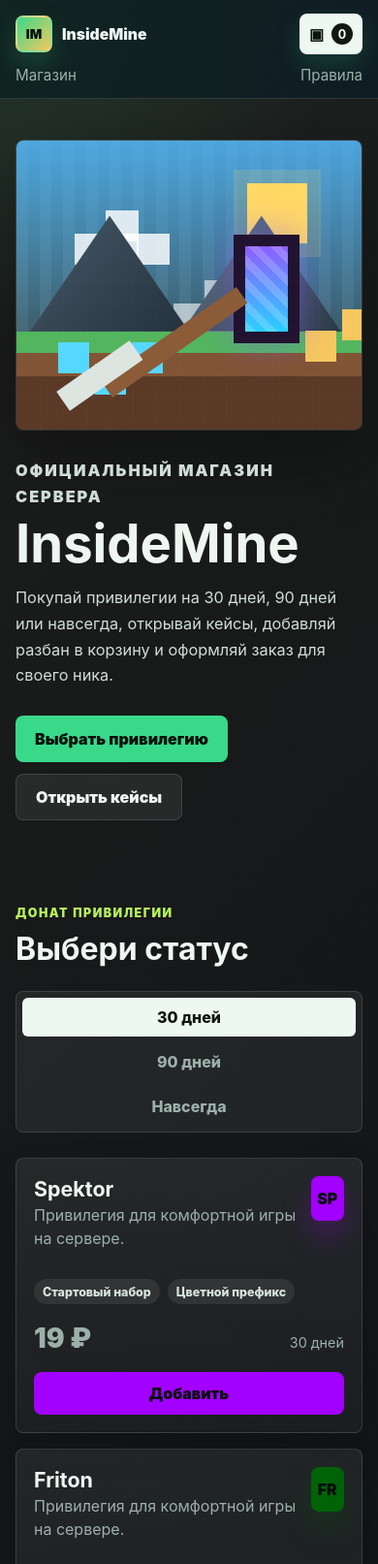
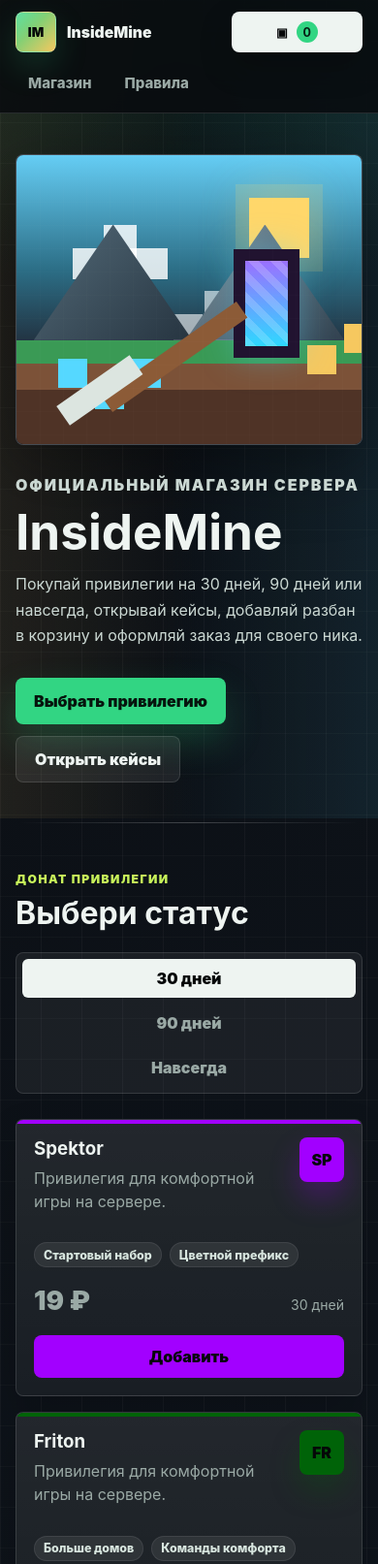
Before and after one commit to Sigmaboyyyt/insidemine, a plain HTML site: page index.html in a window 390 px wide. Shown: the top 1613 px of the page at 97% size. Drawn offline with Linux system fonts and the light colour scheme.

Commit message:
Обновление сайта

```diff
--- a/styles.css
+++ b/styles.css
@@ -1,17 +1,20 @@
 :root {
   color-scheme: dark;
-  --bg: #0b1016;
-  --panel: #121a22;
-  --panel-2: #172231;
+  --bg: #090b0f;
+  --surface: #11161c;
+  --surface-2: #171d25;
+  --surface-3: #1d2530;
   --line: rgba(255, 255, 255, 0.12);
-  --text: #eef6f2;
-  --muted: #9db0aa;
-  --green: #39d98a;
-  --lime: #b6f35c;
+  --line-strong: rgba(255, 255, 255, 0.22);
+  --text: #eef4f1;
+  --muted: #9aa9a5;
+  --green: #32d583;
+  --acid: #c8f35a;
   --gold: #f6c85f;
+  --cyan: #55d8ff;
   --red: #ff6b5f;
-  --cyan: #55d8ff;
-  --shadow: 0 24px 70px rgba(0, 0, 0, 0.34);
+  --ink: #050708;
+  --shadow: 0 24px 70px rgba(0, 0, 0, 0.36);
   font-family:
     Inter, ui-sans-serif, system-ui, -apple-system, BlinkMacSystemFont, "Segoe UI",
     sans-serif;
@@ -29,11 +32,26 @@ body {
   margin: 0;
   min-height: 100vh;
   background:
-    linear-gradient(135deg, rgba(246, 200, 95, 0.08), transparent 38%),
-    linear-gradient(180deg, rgba(18, 26, 34, 0.4), transparent 360px),
-    radial-gradient(circle at top left, rgba(57, 217, 138, 0.18), transparent 350px),
-    var(--bg);
+    linear-gradient(90deg, rgba(255, 255, 255, 0.035) 1px, transparent 1px),
+    linear-gradient(180deg, rgba(255, 255, 255, 0.025) 1px, transparent 1px),
+    linear-gradient(135deg, #0b0e13 0%, #101821 44%, #0b0d11 100%);
+  background-size:
+    42px 42px,
+    42px 42px,
+    auto;
   color: var(--text);
+}
+
+body::before {
+  position: fixed;
+  inset: 0;
+  z-index: -1;
+  background:
+    linear-gradient(180deg, rgba(50, 213, 131, 0.11), transparent 34%),
+    linear-gradient(90deg, rgba(246, 200, 95, 0.09), transparent 52%),
+    linear-gradient(270deg, rgba(85, 216, 255, 0.09), transparent 58%);
+  content: "";
+  pointer-events: none;
 }
 
 button,
@@ -55,73 +73,61 @@ a {
   position: sticky;
   top: 0;
   z-index: 20;
-  display: flex;
+  display: grid;
+  grid-template-columns: auto 1fr auto;
   align-items: center;
-  justify-content: space-between;
-  gap: 18px;
-  padding: 14px clamp(16px, 4vw, 56px);
+  gap: 20px;
+  min-height: 72px;
+  padding: 12px clamp(16px, 4vw, 56px);
   border-bottom: 1px solid var(--line);
-  background:
-    linear-gradient(90deg, rgba(57, 217, 138, 0.08), rgba(85, 216, 255, 0.06)),
-    rgba(11, 16, 22, 0.86);
+  background: rgba(9, 11, 15, 0.86);
   backdrop-filter: blur(18px);
 }
 
 .brand {
   display: inline-flex;
   align-items: center;
-  gap: 10px;
-  font-weight: 900;
-  letter-spacing: 0;
+  gap: 11px;
+  font-weight: 950;
 }
 
 .brand-mark {
   display: grid;
-  width: 38px;
-  height: 38px;
+  width: 42px;
+  height: 42px;
   place-items: center;
-  border: 2px solid rgba(255, 255, 255, 0.2);
+  border: 1px solid rgba(255, 255, 255, 0.24);
   border-radius: 8px;
-  background: linear-gradient(135deg, #39d98a, #f6c85f);
-  color: #07100b;
+  background:
+    linear-gradient(135deg, rgba(255, 255, 255, 0.24), transparent 42%),
+    linear-gradient(135deg, var(--green), var(--gold));
+  color: var(--ink);
   font-size: 0.82rem;
-  box-shadow: 0 12px 28px rgba(57, 217, 138, 0.2);
+  box-shadow: 0 14px 34px rgba(50, 213, 131, 0.18);
 }
 
 .nav {
-  display: flex;
-  gap: 18px;
+  display: inline-flex;
+  justify-content: center;
+  gap: 8px;
   color: var(--muted);
-  font-size: 0.95rem;
+  font-size: 0.94rem;
+  font-weight: 800;
 }
 
 .nav a {
-  position: relative;
+  min-height: 38px;
+  display: inline-flex;
+  align-items: center;
+  padding: 0 12px;
+  border: 1px solid transparent;
+  border-radius: 8px;
 }
 
 .nav a:hover {
+  border-color: var(--line);
+  background: rgba(255, 255, 255, 0.06);
   color: var(--text);
-}
-
-.nav a::after {
-  position: absolute;
-  right: 0;
-  bottom: -8px;
-  left: 0;
-  height: 2px;
-  border-radius: 999px;
-  background: var(--green);
-  content: "";
-  opacity: 0;
-  transform: scaleX(0.5);
-  transition:
-    opacity 160ms ease,
-    transform 160ms ease;
-}
-
-.nav a:hover::after {
-  opacity: 1;
-  transform: scaleX(1);
 }
 
 .cart-button,
@@ -131,6 +137,7 @@ a {
 .product-card button,
 .unban-card button,
 .checkout-button,
+.case-card button,
 .icon-button {
   border: 0;
   cursor: pointer;
@@ -139,14 +146,20 @@ a {
 .cart-button {
   display: inline-flex;
   align-items: center;
-  gap: 8px;
+  justify-content: center;
+  gap: 9px;
   min-height: 42px;
   padding: 0 14px;
+  border: 1px solid rgba(255, 255, 255, 0.2);
   border-radius: 8px;
-  background: #edf8f0;
-  color: #0d1510;
-  font-weight: 800;
-  box-shadow: 0 10px 26px rgba(57, 217, 138, 0.18);
+  background: var(--text);
+  color: var(--ink);
+  font-weight: 950;
+  box-shadow: 0 14px 34px rgba(0, 0, 0, 0.24);
+}
+
+.cart-icon {
+  font-size: 0.78rem;
 }
 
 .cart-button strong {
@@ -155,33 +168,43 @@ a {
   height: 22px;
   place-items: center;
   border-radius: 999px;
-  background: #101812;
-  color: #fff;
+  background: var(--green);
+  color: #062015;
   font-size: 0.78rem;
 }
 
 .hero {
   position: relative;
   display: grid;
-  min-height: calc(100vh - 69px);
-  grid-template-columns: minmax(0, 1.02fr) minmax(320px, 0.98fr);
-  gap: clamp(28px, 5vw, 72px);
+  min-height: calc(100vh - 72px);
+  grid-template-columns: minmax(0, 0.94fr) minmax(360px, 1.06fr);
+  gap: clamp(28px, 5vw, 70px);
   align-items: center;
   padding: clamp(42px, 7vw, 92px) clamp(16px, 4vw, 56px);
   overflow: hidden;
 }
 
+.hero::after {
+  position: absolute;
+  right: clamp(16px, 4vw, 56px);
+  bottom: 0;
+  left: clamp(16px, 4vw, 56px);
+  height: 1px;
+  background: linear-gradient(90deg, transparent, var(--line-strong), transparent);
+  content: "";
+}
+
 .hero-content {
   position: relative;
   z-index: 2;
-  max-width: 660px;
+  max-width: 690px;
 }
 
 .eyebrow {
-  margin: 0 0 10px;
-  color: var(--lime);
-  font-size: 0.78rem;
-  font-weight: 900;
+  margin: 0 0 12px;
+  color: var(--acid);
+  font-size: 0.76rem;
+  font-weight: 950;
   letter-spacing: 0.12em;
   text-transform: uppercase;
 }
@@ -195,35 +218,23 @@ p {
 
 h1 {
   margin-bottom: 18px;
-  font-size: clamp(3.4rem, 9vw, 8rem);
+  font-size: clamp(3.2rem, 8.8vw, 7.6rem);
   line-height: 0.9;
   letter-spacing: 0;
 }
 
-.page-hero {
-  min-height: 46vh;
-  padding: clamp(54px, 8vw, 110px) clamp(16px, 4vw, 56px);
-  background:
-    radial-gradient(circle at 18% 12%, rgba(57, 217, 138, 0.22), transparent 340px),
-    radial-gradient(circle at 88% 10%, rgba(85, 216, 255, 0.12), transparent 300px),
-    linear-gradient(180deg, rgba(255, 255, 255, 0.045), transparent);
+h2 {
+  margin-bottom: 0;
+  font-size: clamp(2rem, 4vw, 3.35rem);
+  line-height: 1;
+  letter-spacing: 0;
 }
 
-.page-hero h1 {
-  max-width: 980px;
-}
-
+.hero p,
 .page-hero p:not(.eyebrow) {
-  max-width: 760px;
-  color: #cfddd7;
-  font-size: clamp(1.02rem, 2vw, 1.22rem);
-  line-height: 1.65;
-}
-
-.hero p {
-  max-width: 590px;
-  color: #cfddd7;
-  font-size: clamp(1.02rem, 2vw, 1.24rem);
+  max-width: 680px;
+  color: #cbd8d3;
+  font-size: clamp(1rem, 1.8vw, 1.2rem);
   line-height: 1.65;
 }
 
@@ -231,7 +242,7 @@ h1 {
   display: flex;
   flex-wrap: wrap;
   gap: 12px;
-  margin-top: 28px;
+  margin-top: 30px;
 }
 
 .primary-link,
@@ -240,14 +251,15 @@ h1 {
   align-items: center;
   justify-content: center;
   min-height: 48px;
-  padding: 0 20px;
+  padding: 0 19px;
   border-radius: 8px;
-  font-weight: 900;
+  font-weight: 950;
 }
 
 .primary-link {
   background: var(--green);
-  color: #06110b;
+  color: #06140d;
+  box-shadow: 0 18px 38px rgba(50, 213, 131, 0.22);
 }
 
 .secondary-link {
@@ -256,25 +268,35 @@ h1 {
   color: var(--text);
 }
 
+.primary-link:hover,
+.secondary-link:hover,
+.cart-button:hover,
+.checkout-button:hover {
+  transform: translateY(-1px);
+  filter: brightness(1.05);
+}
+
 .hero-art {
   position: relative;
-  min-height: 460px;
-  border: 1px solid var(--line);
+  min-height: 470px;
+  border: 1px solid var(--line-strong);
   border-radius: 8px;
   overflow: hidden;
+  background: #111821;
   box-shadow: var(--shadow);
   image-rendering: pixelated;
 }
 
-.hero-art::after {
+.hero-art::before {
   position: absolute;
   inset: 0;
+  z-index: 2;
   background:
     linear-gradient(90deg, rgba(255, 255, 255, 0.08) 1px, transparent 1px),
     linear-gradient(180deg, rgba(255, 255, 255, 0.08) 1px, transparent 1px);
   background-size: 24px 24px;
   content: "";
-  opacity: 0.22;
+  opacity: 0.18;
   pointer-events: none;
 }
 
@@ -290,19 +312,21 @@ h1 {
 }
 
 .sky {
-  inset: 0 0 34%;
+  inset: 0 0 36%;
   background:
-    linear-gradient(180deg, rgba(84, 187, 255, 0.85), rgba(122, 212, 255, 0.35)),
-    repeating-linear-gradient(90deg, rgba(255, 255, 255, 0.08) 0 12px, transparent 12px 24px);
+    linear-gradient(180deg, #65cdf4 0%, #2c6e86 62%, #223443 100%),
+    repeating-linear-gradient(90deg, rgba(255, 255, 255, 0.08) 0 16px, transparent 16px 32px);
 }
 
 .sun {
   top: 44px;
-  right: 56px;
-  width: 92px;
-  height: 92px;
-  background: #ffd866;
-  box-shadow: 0 0 0 14px rgba(255, 216, 102, 0.16);
+  right: 54px;
+  width: 88px;
+  height: 88px;
+  background: #ffd76a;
+  box-shadow:
+    0 0 0 14px rgba(255, 215, 106, 0.16),
+    0 0 48px rgba(255, 215, 106, 0.35);
 }
 
 .cloud {
@@ -316,45 +340,45 @@ h1 {
 
 .cloud-a {
   top: 96px;
-  left: 60px;
+  left: 58px;
   width: 34px;
 }
 
 .cloud-b {
-  top: 168px;
+  top: 164px;
   right: 164px;
   width: 30px;
   opacity: 0.72;
 }
 
 .mountain {
-  bottom: 34%;
+  bottom: 36%;
   width: 46%;
   height: 40%;
   clip-path: polygon(50% 0, 100% 100%, 0 100%);
 }
 
 .mountain-a {
-  left: 4%;
-  background: linear-gradient(135deg, #465867, #24313d);
+  left: 5%;
+  background: linear-gradient(135deg, #536a78, #263440);
 }
 
 .mountain-b {
-  right: 6%;
-  background: linear-gradient(135deg, #627889, #2b3946);
+  right: 5%;
+  background: linear-gradient(135deg, #8196a2, #31414f);
 }
 
 .ground {
   inset: auto 0 0;
-  height: 34%;
+  height: 36%;
   background:
-    linear-gradient(180deg, #53b65e 0 22%, #815435 22% 46%, #5a3a27 46%),
+    linear-gradient(180deg, #3a9a55 0 22%, #7c5238 22% 48%, #4f3326 48%),
     repeating-linear-gradient(90deg, rgba(0, 0, 0, 0.16) 0 18px, transparent 18px 36px);
 }
 
 .ore {
-  width: 32px;
-  height: 32px;
+  width: 30px;
+  height: 30px;
   background: var(--cyan);
   box-shadow:
     38px 22px var(--cyan),
@@ -368,7 +392,7 @@ h1 {
 
 .ore-b {
   right: 18%;
-  bottom: 92px;
+  bottom: 94px;
   background: var(--gold);
   box-shadow:
     38px 22px var(--gold),
@@ -383,8 +407,8 @@ h1 {
   border: 12px solid #211330;
   background:
     repeating-linear-gradient(45deg, rgba(255, 255, 255, 0.18) 0 8px, transparent 8px 16px),
-    linear-gradient(180deg, #8d5dff, #29d0ff);
-  box-shadow: 0 0 34px rgba(141, 93, 255, 0.48);
+    linear-gradient(180deg, #9b70ff, #2ed8ff);
+  box-shadow: 0 0 34px rgba(85, 216, 255, 0.34);
 }
 
 .pickaxe {
@@ -397,13 +421,13 @@ h1 {
 }
 
 .pickaxe::before {
-  content: "";
   position: absolute;
   left: -44px;
   top: -18px;
   width: 92px;
   height: 24px;
   background: #dce5e0;
+  content: "";
 }
 
 .shop-section,
@@ -411,7 +435,7 @@ h1 {
 .unban-section,
 .rules-section,
 .server-rules-section {
-  padding: clamp(46px, 7vw, 86px) clamp(16px, 4vw, 56px);
+  padding: clamp(50px, 7vw, 90px) clamp(16px, 4vw, 56px);
 }
 
 .section-heading {
@@ -420,12 +444,6 @@ h1 {
   justify-content: space-between;
   gap: 24px;
   margin-bottom: 26px;
-}
-
-h2 {
-  margin-bottom: 0;
-  font-size: clamp(2rem, 4vw, 3.4rem);
-  letter-spacing: 0;
 }
 
 .section-copy {
@@ -451,46 +469,61 @@ h2 {
   border-radius: 6px;
   background: transparent;
   color: var(--muted);
-  font-weight: 800;
+  font-weight: 950;
 }
 
 .duration-control button.active {
-  background: #edf8f0;
-  color: #0d1510;
+  background: var(--text);
+  color: var(--ink);
 }
 
 .products-grid {
   display: grid;
-  grid-template-columns: repeat(auto-fit, minmax(220px, 1fr));
+  grid-template-columns: repeat(auto-fit, minmax(230px, 1fr));
   gap: 16px;
 }
 
 .product-card,
 .unban-card,
-.steps article {
+.case-card,
+.steps article,
+.rules-summary article,
+.rules-reader {
   border: 1px solid var(--line);
   border-radius: 8px;
-  background: linear-gradient(180deg, rgba(255, 255, 255, 0.07), rgba(255, 255, 255, 0.035));
-  box-shadow: 0 16px 38px rgba(0, 0, 0, 0.14);
+  background:
+    linear-gradient(180deg, rgba(255, 255, 255, 0.075), rgba(255, 255, 255, 0.035)),
+    var(--surface);
+  box-shadow: 0 16px 38px rgba(0, 0, 0, 0.16);
 }
 
 .product-card {
+  position: relative;
   display: flex;
-  min-height: 254px;
+  min-height: 264px;
   flex-direction: column;
   gap: 14px;
   padding: 18px;
+  overflow: hidden;
   transition:
     border-color 160ms ease,
     transform 160ms ease,
     box-shadow 160ms ease;
 }
 
+.product-card::before {
+  position: absolute;
+  inset: 0 0 auto;
+  height: 4px;
+  background: var(--rank);
+  content: "";
+}
+
 .product-card:hover,
 .case-card:hover,
 .steps article:hover {
-  border-color: rgba(255, 255, 255, 0.26);
-  box-shadow: 0 22px 46px rgba(0, 0, 0, 0.22);
+  border-color: rgba(255, 255, 255, 0.28);
+  box-shadow: 0 22px 46px rgba(0, 0, 0, 0.24);
   transform: translateY(-3px);
 }
 
@@ -507,24 +540,27 @@ h2 {
 
 .rank-icon {
   display: grid;
+  flex: 0 0 auto;
   width: 46px;
   height: 46px;
   place-items: center;
   border-radius: 8px;
   background: var(--rank);
-  color: #07100b;
+  color: var(--ink);
   font-weight: 1000;
   box-shadow: 0 16px 30px color-mix(in srgb, var(--rank) 25%, transparent);
 }
 
-.product-card h3 {
-  margin-bottom: 2px;
-  font-size: 1.34rem;
+.product-card h3,
+.case-body h3,
+.unban-card h3 {
+  margin-bottom: 7px;
 }
 
-.product-card p {
+.product-card p,
+.case-body p {
   color: var(--muted);
-  line-height: 1.5;
+  line-height: 1.52;
 }
 
 .price-row {
@@ -538,42 +574,14 @@ h2 {
 .price {
   margin: 0;
   color: #fff;
-  font-size: 1.75rem;
+  font-size: 1.72rem;
   font-weight: 1000;
 }
 
 .duration-label {
   color: var(--muted);
-  font-size: 0.9rem;
-}
-
-.product-card button,
-.unban-card button,
-.checkout-button,
-.case-card button {
-  min-height: 44px;
-  border-radius: 8px;
-  background: var(--rank, var(--green));
-  color: #07100b;
-  font-weight: 950;
-  transition:
-    filter 160ms ease,
-    transform 160ms ease;
-}
-
-.product-card button:hover,
-.unban-card button:hover,
-.checkout-button:hover,
-.case-card button:hover {
-  filter: brightness(1.08);
-  transform: translateY(-1px);
-}
-
-.product-card button:disabled {
-  cursor: not-allowed;
-  filter: grayscale(0.4);
-  opacity: 0.72;
-  transform: none;
+  font-size: 0.88rem;
+  text-align: right;
 }
 
 .tag-row {
@@ -588,22 +596,51 @@ h2 {
   align-items: center;
   min-height: 26px;
   padding: 0 9px;
+  border: 1px solid rgba(255, 255, 255, 0.08);
   border-radius: 999px;
   background: rgba(255, 255, 255, 0.08);
   color: #d8e6df;
   font-size: 0.78rem;
-  font-weight: 800;
+  font-weight: 850;
 }
 
 .season {
   color: var(--gold);
 }
 
+.product-card button,
+.unban-card button,
+.checkout-button,
+.case-card button {
+  min-height: 44px;
+  border-radius: 8px;
+  background: var(--rank, var(--green));
+  color: var(--ink);
+  font-weight: 950;
+  transition:
+    filter 160ms ease,
+    transform 160ms ease;
+}
+
+.product-card button:hover,
+.unban-card button:hover,
+.case-card button:hover {
+  filter: brightness(1.08);
+  transform: translateY(-1px);
+}
+
+.product-card button:disabled {
+  cursor: not-allowed;
+  filter: grayscale(0.4);
+  opacity: 0.72;
+  transform: none;
+}
+
 .cases-section {
   background:
-    radial-gradient(circle at 12% 10%, rgba(85, 216, 255, 0.16), transparent 330px),
-    radial-gradient(circle at 92% 20%, rgba(255, 123, 213, 0.14), transparent 300px),
-    rgba(255, 255, 255, 0.02);
+    linear-gradient(180deg, rgba(255, 255, 255, 0.035), transparent 42%),
+    linear-gradient(90deg, rgba(85, 216, 255, 0.08), transparent 48%),
+    linear-gradient(270deg, rgba(255, 123, 213, 0.07), transparent 52%);
 }
 
 .cases-grid {
@@ -615,15 +652,12 @@ h2 {
 .case-card {
   position: relative;
   display: grid;
-  min-height: 330px;
+  min-height: 348px;
   grid-template-rows: 132px 1fr auto;
   overflow: hidden;
-  border: 1px solid var(--line);
-  border-radius: 8px;
   background:
     linear-gradient(180deg, color-mix(in srgb, var(--case-color) 16%, transparent), transparent 44%),
-    rgba(255, 255, 255, 0.055);
-  box-shadow: 0 16px 38px rgba(0, 0, 0, 0.16);
+    var(--surface);
   transition:
     border-color 160ms ease,
     transform 160ms ease,
@@ -636,7 +670,7 @@ h2 {
   place-items: center;
   background:
     linear-gradient(135deg, rgba(255, 255, 255, 0.12), transparent),
-    radial-gradient(circle, color-mix(in srgb, var(--case-color) 34%, transparent), transparent 64%);
+    repeating-linear-gradient(90deg, rgba(255, 255, 255, 0.05) 0 18px, transparent 18px 36px);
 }
 
 .case-visual::before,
@@ -676,20 +710,10 @@ h2 {
   padding: 18px;
 }
 
-.case-body h3 {
-  margin-bottom: 8px;
-  font-size: 1.35rem;
-}
-
-.case-body p {
-  color: var(--muted);
-  line-height: 1.55;
-}
-
 .case-footer {
-  display: flex;
-  align-items: center;
-  justify-content: space-between;
+  display: grid;
+  grid-template-columns: 1fr auto auto;
+  align-items: end;
   gap: 10px;
   padding: 0 18px 18px;
 }
@@ -699,7 +723,7 @@ h2 {
 }
 
 .case-card button {
-  min-width: 112px;
+  min-width: 108px;
   background: var(--case-color);
 }
 
@@ -724,16 +748,20 @@ h2 {
   padding: 0 8px;
 }
 
-.qty-field input:focus {
+.qty-field input:focus,
+.field input:focus {
   border-color: var(--green);
 }
 
 .unban-section {
   display: grid;
   grid-template-columns: minmax(0, 1fr) repeat(2, minmax(240px, 340px));
-  gap: 28px;
-  align-items: center;
-  background: linear-gradient(90deg, rgba(255, 107, 95, 0.12), rgba(85, 216, 255, 0.08));
+  gap: 18px;
+  align-items: stretch;
+  border-top: 1px solid var(--line);
+  background:
+    linear-gradient(90deg, rgba(255, 107, 95, 0.12), transparent 45%),
+    linear-gradient(270deg, rgba(85, 216, 255, 0.1), transparent 52%);
 }
 
 .unban-section p {
@@ -743,107 +771,53 @@ h2 {
 }
 
 .unban-card {
-  padding: 24px;
-}
-
-.unban-card h3 {
-  margin: 16px 0 8px;
-  font-size: 2rem;
+  display: flex;
+  flex-direction: column;
+  justify-content: space-between;
+  padding: 22px;
 }
 
 .unban-card button {
   width: 100%;
   background: var(--red);
-  color: #190807;
+  color: #180806;
 }
 
 .mute-card button {
   background: var(--cyan);
-  color: #051218;
+  color: #041116;
 }
 
-.steps {
-  display: grid;
-  grid-template-columns: repeat(3, 1fr);
-  gap: 16px;
+.page-hero {
+  min-height: 46vh;
+  padding: clamp(54px, 8vw, 110px) clamp(16px, 4vw, 56px);
+  background:
+    linear-gradient(180deg, rgba(255, 255, 255, 0.045), transparent),
+    linear-gradient(90deg, rgba(50, 213, 131, 0.12), transparent 50%),
+    linear-gradient(270deg, rgba(85, 216, 255, 0.08), transparent 58%);
 }
 
-.steps article {
-  padding: 20px;
-}
-
-.steps strong {
-  display: grid;
-  width: 40px;
-  height: 40px;
-  place-items: center;
-  margin-bottom: 18px;
-  border-radius: 8px;
-  background: var(--gold);
-  color: #1b1303;
-}
-
-.steps p {
-  margin-bottom: 0;
-  color: var(--muted);
-  line-height: 1.55;
+.page-hero h1 {
+  max-width: 980px;
 }
 
 .server-rules-section {
   background:
-    radial-gradient(circle at 8% 8%, rgba(182, 243, 92, 0.12), transparent 300px),
-    linear-gradient(180deg, rgba(255, 255, 255, 0.035), transparent);
+    linear-gradient(180deg, rgba(255, 255, 255, 0.035), transparent),
+    linear-gradient(90deg, rgba(200, 243, 90, 0.08), transparent 48%);
 }
 
-.rules-layout {
-  display: grid;
-  grid-template-columns: minmax(260px, 0.8fr) minmax(0, 1.2fr);
-  gap: 16px;
-  align-items: start;
-}
-
-.rules-summary {
-  display: grid;
-  grid-template-columns: repeat(2, minmax(0, 1fr));
-  gap: 14px;
-}
-
-.rules-summary article,
-.rules-reader {
-  border: 1px solid var(--line);
-  border-radius: 8px;
-  background: linear-gradient(180deg, rgba(255, 255, 255, 0.07), rgba(255, 255, 255, 0.035));
-  box-shadow: 0 16px 38px rgba(0, 0, 0, 0.14);
-}
-
-.rules-summary article {
-  min-height: 190px;
-  padding: 18px;
-}
-
-.rules-summary strong {
-  display: grid;
-  width: 38px;
-  height: 38px;
-  place-items: center;
-  margin-bottom: 16px;
-  border-radius: 8px;
-  background: var(--green);
-  color: #06110b;
-}
-
-.rules-summary h3 {
-  margin-bottom: 8px;
-}
-
-.rules-summary p {
-  margin-bottom: 0;
-  color: var(--muted);
-  line-height: 1.55;
+.rules-page-section {
+  padding-top: clamp(34px, 5vw, 64px);
 }
 
 .rules-reader {
   overflow: hidden;
+}
+
+.rules-reader-wide {
+  max-width: 1180px;
+  margin: 0 auto;
 }
 
 .rules-reader-head {
@@ -877,15 +851,6 @@ h2 {
   white-space: pre-wrap;
 }
 
-.rules-page-section {
-  padding-top: clamp(34px, 5vw, 64px);
-}
-
-.rules-reader-wide {
-  max-width: 1180px;
-  margin: 0 auto;
-}
-
 .rules-reader .rules-full {
   max-height: none;
   min-height: 520px;
@@ -907,7 +872,7 @@ h2 {
 .cart-backdrop {
   position: absolute;
   inset: 0;
-  background: rgba(0, 0, 0, 0.54);
+  background: rgba(0, 0, 0, 0.64);
   opacity: 0;
   transition: opacity 180ms ease;
 }
@@ -921,13 +886,15 @@ h2 {
   top: 0;
   right: 0;
   display: flex;
-  width: min(100%, 430px);
+  width: min(100%, 440px);
   height: 100%;
   flex-direction: column;
   gap: 16px;
   padding: 20px;
   border-left: 1px solid var(--line);
-  background: #0f171f;
+  background:
+    linear-gradient(180deg, rgba(255, 255, 255, 0.055), transparent),
+    #0d1117;
   box-shadow: var(--shadow);
   transform: translateX(100%);
   transition: transform 180ms ease;
@@ -960,7 +927,7 @@ h2 {
   display: grid;
   gap: 8px;
   color: var(--muted);
-  font-weight: 800;
+  font-weight: 850;
 }
 
 .field input {
@@ -972,10 +939,6 @@ h2 {
   color: var(--text);
   outline: none;
   padding: 0 12px;
-}
-
-.field input:focus {
-  border-color: var(--green);
 }
 
 .cart-items {
@@ -1045,7 +1008,11 @@ h2 {
 
 .checkout-button {
   width: 100%;
+  min-height: 46px;
+  border-radius: 8px;
   background: var(--green);
+  color: var(--ink);
+  font-weight: 1000;
 }
 
 .checkout-note {
@@ -1066,9 +1033,9 @@ h2 {
   padding: 12px 16px;
   border: 1px solid var(--line);
   border-radius: 8px;
-  background: #edf8f0;
-  color: #0d1510;
-  font-weight: 900;
+  background: var(--text);
+  color: var(--ink);
+  font-weight: 950;
   opacity: 0;
   transform: translate(-50%, 18px);
   transition:
@@ -1081,15 +1048,16 @@ h2 {
   transform: translate(-50%, 0);
 }
 
-@media (max-width: 860px) {
+@media (max-width: 980px) {
   .topbar {
-    flex-wrap: wrap;
+    grid-template-columns: auto auto;
   }
 
   .nav {
     order: 3;
-    width: 100%;
-    justify-content: space-between;
+    grid-column: 1 / -1;
+    justify-content: flex-start;
+    overflow-x: auto;
   }
 
   .hero {
@@ -1112,21 +1080,12 @@ h2 {
     flex-direction: column;
   }
 
-  .steps {
-    grid-template-columns: 1fr;
-  }
-
   .cases-grid {
-    grid-template-columns: 1fr;
-  }
-
-  .rules-layout,
-  .rules-summary {
     grid-template-columns: 1fr;
   }
 }
 
-@media (max-width: 520px) {
+@media (max-width: 560px) {
   .topbar {
     gap: 12px;
   }
@@ -1160,4 +1119,14 @@ h2 {
     width: 68px;
     height: 112px;
   }
+
+  .case-footer {
+    grid-template-columns: 1fr;
+    align-items: stretch;
+  }
+
+  .case-card button,
+  .qty-field input {
+    width: 100%;
+  }
 }
```
